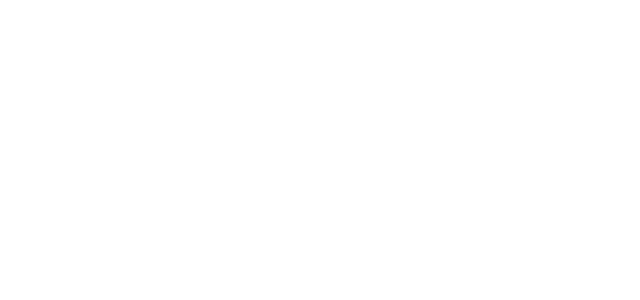
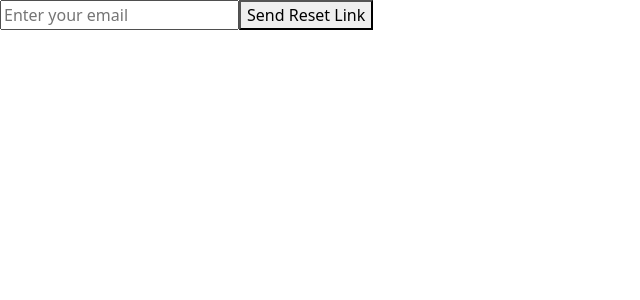
Before and after one commit to Suffian66/TBA_SignUp_Authentication, a React (Vite) app in the folder TBA SignUp UI/: page /forgot-password in a window 1280 px wide. Before the commit this address had no page. Shown: the top 300 px of the page, without its empty margins (0-640 px from the left). Built offline with nearby package versions, Linux system fonts and the light colour scheme.

Commit message:
forget-password page added and serivce added

```diff
--- /dev/null
+++ b/TBA SignUp UI/src/ForgetPassword.jsx
@@ -0,0 +1,41 @@
+import { useState } from "react";
+import { useForgotPasswordMutation } from "./services/ForgotPassword";
+
+
+const ForgotPassword = () => {
+  const [email, setEmail] = useState("");
+  const [forgotPassword, { isLoading, isSuccess, isError }] =
+  useForgotPasswordMutation();
+
+  const handleSubmit = async (event) => {
+    event.preventDefault();
+    try {
+      await forgotPassword({ email }).unwrap();
+      alert("Password reset link has been sent to your email.");
+    } catch (error) {
+      console.error("Failed to send password reset link: ", error);
+      alert("Failed to send password reset link.");
+    }
+  };
+
+  return (
+    <div>
+      <form onSubmit={handleSubmit}>
+        <input
+          type="email"
+          value={email}
+          onChange={(e) => setEmail(e.target.value)}
+          placeholder="Enter your email"
+          required
+        />
+        <button type="submit" disabled={isLoading}>
+          {isLoading ? "Sending..." : "Send Reset Link"}
+        </button>
+      </form>
+      {isSuccess && <p>Check your email for the reset link.</p>}
+      {isError && <p>Failed to send reset link. Please try again.</p>}
+    </div>
+  );
+};
+
+export default ForgotPassword;
--- a/TBA SignUp UI/src/Loginpassword.jsx
+++ b/TBA SignUp UI/src/Loginpassword.jsx
@@ -3,6 +3,7 @@
 import Home from "./Home.jsx";
 import SignIn from "./SignIn.jsx";
 import Otplogin from "./Otplogin.jsx";
+import ForgotPassword from "./ForgetPassword.jsx";
 
 const Loginpassword = () => {
   return (
@@ -14,6 +15,7 @@
             <Route path="/home" element= {<Home/>}/>
             <Route path="/signin" element ={<SignIn/>}/>
             <Route path="/otplogin" element ={<Otplogin/>}/>
+            <Route path="/forgot-password" element= {<ForgotPassword/>}/>
           </Routes>
         </div>
       </BrowserRouter>
--- a/TBA SignUp UI/src/SignIn.jsx
+++ b/TBA SignUp UI/src/SignIn.jsx
@@ -72,7 +72,7 @@
           </button>
 
           <div className="text-end">
-            <Link to="/forgetpassword">Forget Password</Link>
+            <Link to="/forgot-password">Forget Password</Link>
             <Link to="/signup" className="mx-4">
               Sign Up
             </Link>
--- /dev/null
+++ b/TBA SignUp UI/src/services/ForgotPassword.js
@@ -0,0 +1,22 @@
+import { createApi, fetchBaseQuery } from "@reduxjs/toolkit/query/react";
+
+export const forgotPasswordApi = createApi({
+  reducerPath: 'forgotPasswordApi',
+  baseQuery: fetchBaseQuery({ baseUrl: 'https://localhost:7176/api/Authentication/' }),
+  endpoints: (builder) => ({
+    forgotPassword: builder.mutation({
+      query: (body) => ({
+        url: "forgot-password",
+        method: 'POST',
+        headers: {
+          'Content-Type': 'application/json'
+        },
+        body: body
+      })
+    })
+  })
+});
+
+export const { useForgotPasswordMutation } = forgotPasswordApi;
+
+export default forgotPasswordApi;
--- a/TBA SignUp UI/src/store.js
+++ b/TBA SignUp UI/src/store.js
@@ -2,18 +2,20 @@
 import { setupListeners } from "@reduxjs/toolkit/query";
 import SignUpApi from "./services/SignUp";
 import { Login } from "./services/Login";
+import forgotPasswordApi from "./services/ForgotPassword";
 
 
 const store = configureStore({
     reducer: {
         [SignUpApi.reducerPath] : SignUpApi.reducer,
-        [Login.reducerPath] : Login.reducer,
+        [Login.reducerPath] : Login.reducer,[forgotPasswordApi.reducerPath] : forgotPasswordApi.reducer,
 
     },
 
     middleware: (getDefaultMiddleware) =>
 
-    getDefaultMiddleware().concat(SignUpApi.middleware).concat(Login.middleware)
+    getDefaultMiddleware().concat(SignUpApi.middleware).concat(Login.middleware).concat(forgotPasswordApi.middleware)
+
 
 })
 
```
